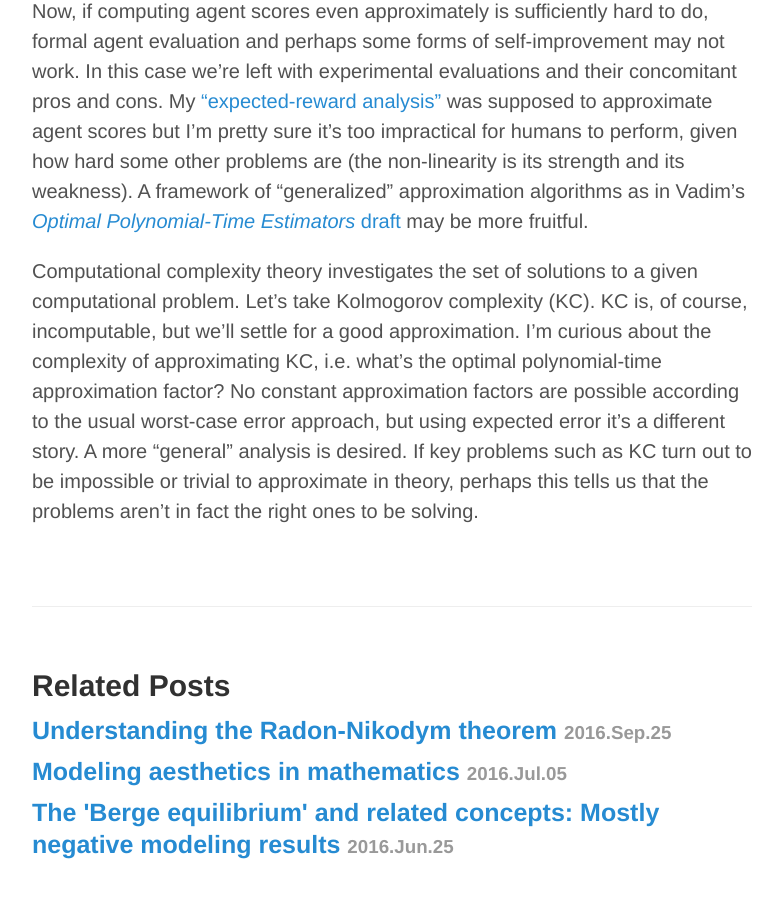
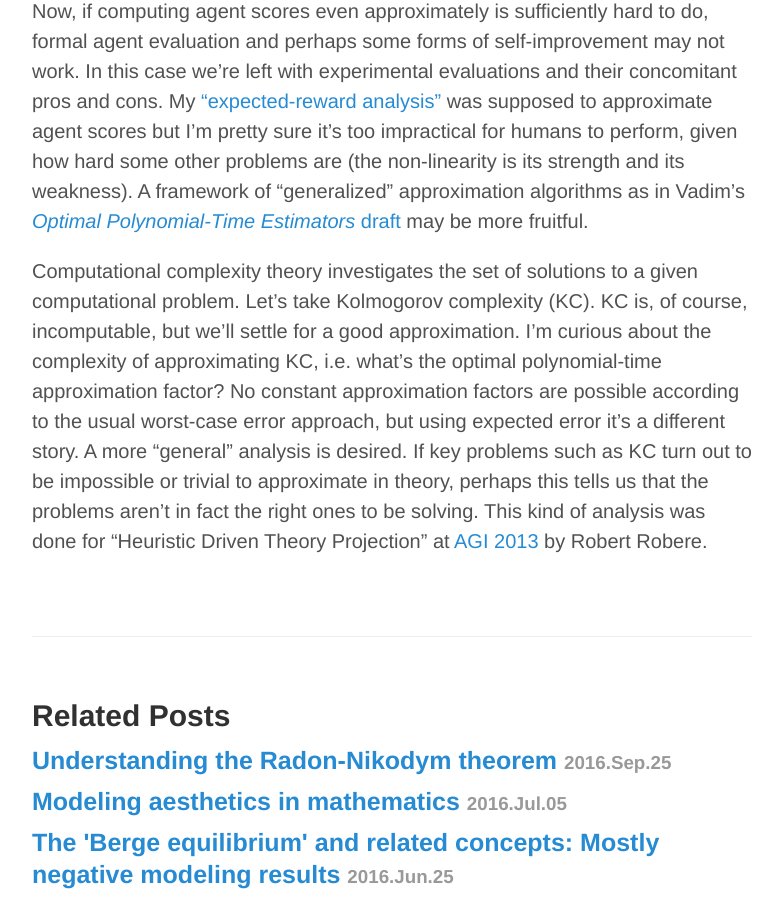
Before and after one commit to amacfie/amacfie.github.io, a Jekyll site: the page built from _posts/2016-07-27-algorithmic_aspects_agi.md, in a window 1280 px wide and 900 px high, scrolled down 975 px. Shown: the whole window, without its empty margins (248-1031 px from the left). Built offline with Jekyll 4.4.1, drawn with Linux system fonts in a browser that asks for light colours; comment, search, counter and statistics services are not loaded.

Commit message:
Mention AGI13 paper

```diff
--- a/_posts/2016-07-27-algorithmic_aspects_agi.md
+++ b/_posts/2016-07-27-algorithmic_aspects_agi.md
@@ -57,8 +57,11 @@ A more "general" analysis is desired.
 If key problems such as KC turn out to be impossible or trivial to approximate
 in theory, perhaps this tells us that the problems aren't in fact the right
 ones to be solving.
+This kind of analysis was done for "Heuristic Driven Theory Projection" at
+[AGI 2013][robere] by Robert Robere.
 
 
 [aoaapa]: http://arxiv.org/abs/1601.03411
 [optimalpredictors]: https://github.com/antiquark/FAI/tree/master/Optimal%20Predictors
+[robere]: http://link.springer.com/chapter/10.1007%2F978-3-642-39521-5_2
 [scores]: http://arxiv.org/abs/0712.3329
```
